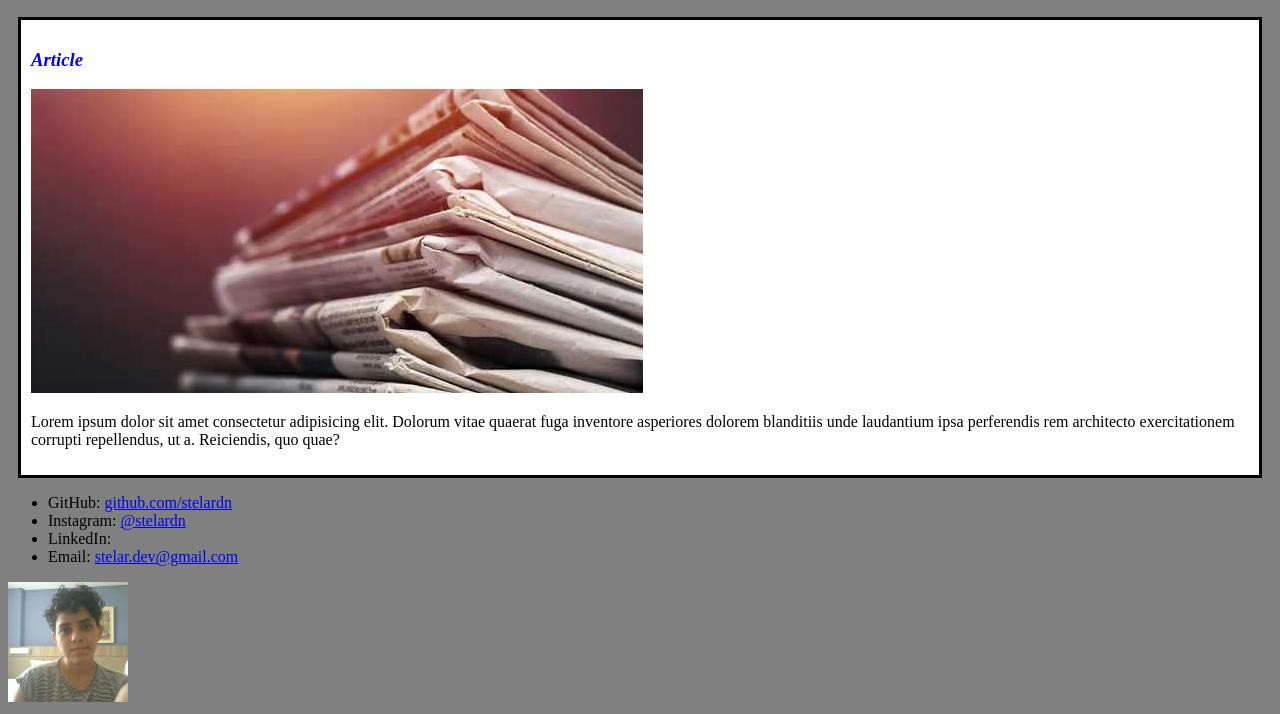
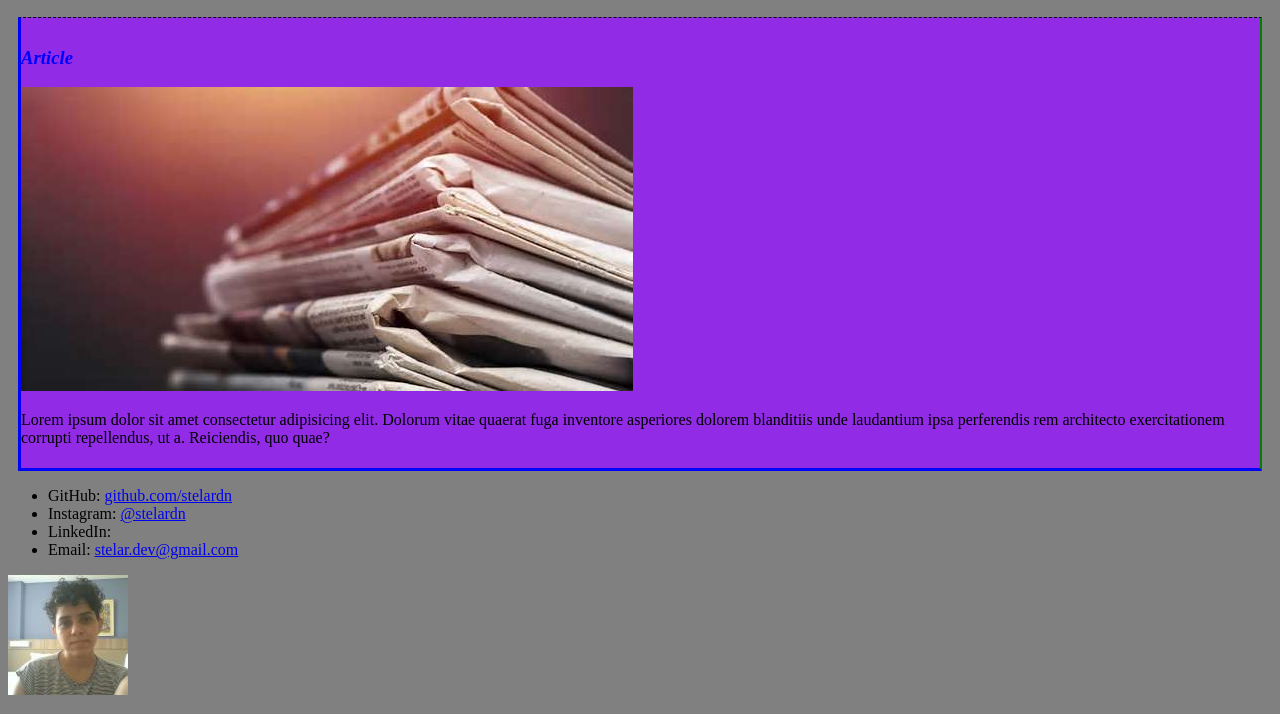
Before and after one commit to stelardn/html-css-dio, a plain HTML site: page index.html in a window 1280 px wide. Shown: the part 110-824 px from the top of the page. Drawn offline with Linux system fonts and the light colour scheme.

Commit message:
Update style.css

```diff
--- a/style.css
+++ b/style.css
@@ -13,8 +13,10 @@ body{
 }
 
 .post {
-    background-color: white;
-    padding: 10px;
-    border: 3px solid black;
+    background-color: rgb(145, 43, 230);
+    padding: 10px 15px 5px 0;
+    border: 3px solid blue;
+    border-top: 1px dashed black;
+    border-right: 2px solid green;
     margin: 10px;
 }
```
